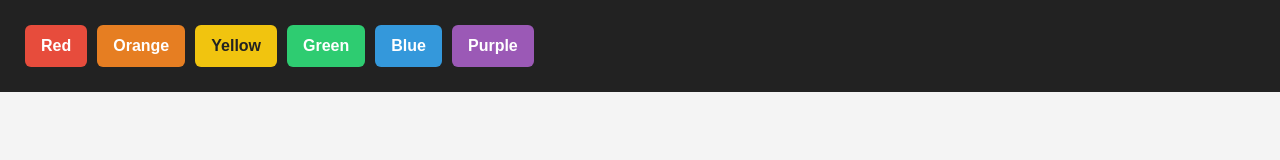
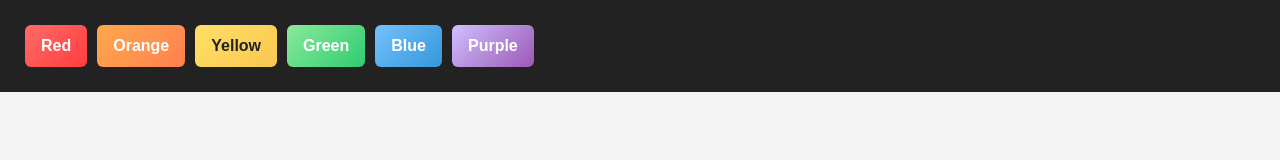
Before and after one commit to averie28/index.html, a plain HTML site: page index.html in a window 1280 px wide. Drawn offline with Linux system fonts and the light colour scheme.

Commit message:
gradient

```diff
--- a/style.css
+++ b/style.css
@@ -28,29 +28,36 @@ nav a {
     text-decoration: none;
     font-weight: bold;
     border-radius: 6px;
+    transition: transform 0.2s ease, box-shadow 0.2s ease, filter 0.2s ease;
+}
+
+nav a:hover {
+    transform: translateY(-2px);
+    box-shadow: 0 6px 12px rgba(0, 0, 0, 0.2);
+    filter: brightness(1.1);
 }
 
 nav li:nth-child(1) a {
-    background: #e74c3c;
+    background: linear-gradient(135deg, #ff6b6b, #ff3d3d);
 }
 
 nav li:nth-child(2) a {
-    background: #e67e22;
+    background: linear-gradient(135deg, #ffa94d, #ff7f50);
 }
 
 nav li:nth-child(3) a {
-    background: #f1c40f;
+    background: linear-gradient(135deg, #ffe066, #f9c74f);
     color: #222;
 }
 
 nav li:nth-child(4) a {
-    background: #2ecc71;
+    background: linear-gradient(135deg, #8ce99a, #2ecc71);
 }
 
 nav li:nth-child(5) a {
-    background: #3498db;
+    background: linear-gradient(135deg, #74c0fc, #3498db);
 }
 
 nav li:nth-child(6) a {
-    background: #9b59b6;
+    background: linear-gradient(135deg, #d0bfff, #9b59b6);
 }
```
